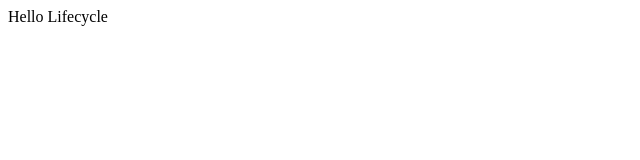
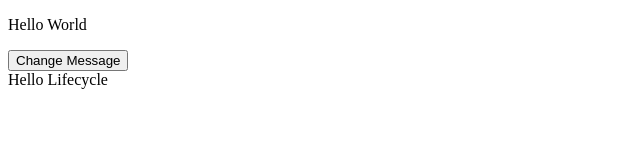
Before and after one commit to wesselvandenijssel/web-compontents, a website built with Vite: page index.html in a window 1280 px wide. Shown: the whole page, without its empty margins (0-640 px from the left). Built offline with nearby package versions, Linux system fonts and the light colour scheme.

Commit message:
feat: enhance HelloWorld component with interactivity

```diff
--- a/index.html
+++ b/index.html
@@ -12,6 +12,7 @@
     <title>Vanilla Web Components</title>
   </head>
   <body>
+    <hello-world></hello-world>
     <hello-lifecycle lifecycle="changed"></hello-lifecycle>
   </body>
 </html>
--- a/src/view/components/hello-world.js
+++ b/src/view/components/hello-world.js
@@ -1,7 +1,24 @@
 export class HelloWorld extends HTMLElement {
   constructor() {
     super()
-    this.textContent = 'Hello World'
+
+    const container = document.createElement('div')
+
+    this.messageElement = document.createElement('p')
+    this.messageElement.textContent = 'Hello World'
+
+    const button = document.createElement('button')
+    button.textContent = 'Change Message'
+    button.addEventListener('click', () => this.changeMessage())
+
+    container.appendChild(this.messageElement)
+    container.appendChild(button)
+
+    this.appendChild(container)
+  }
+
+  changeMessage() {
+    this.messageElement.textContent = 'Hello Universe!'
   }
 }
 
```
